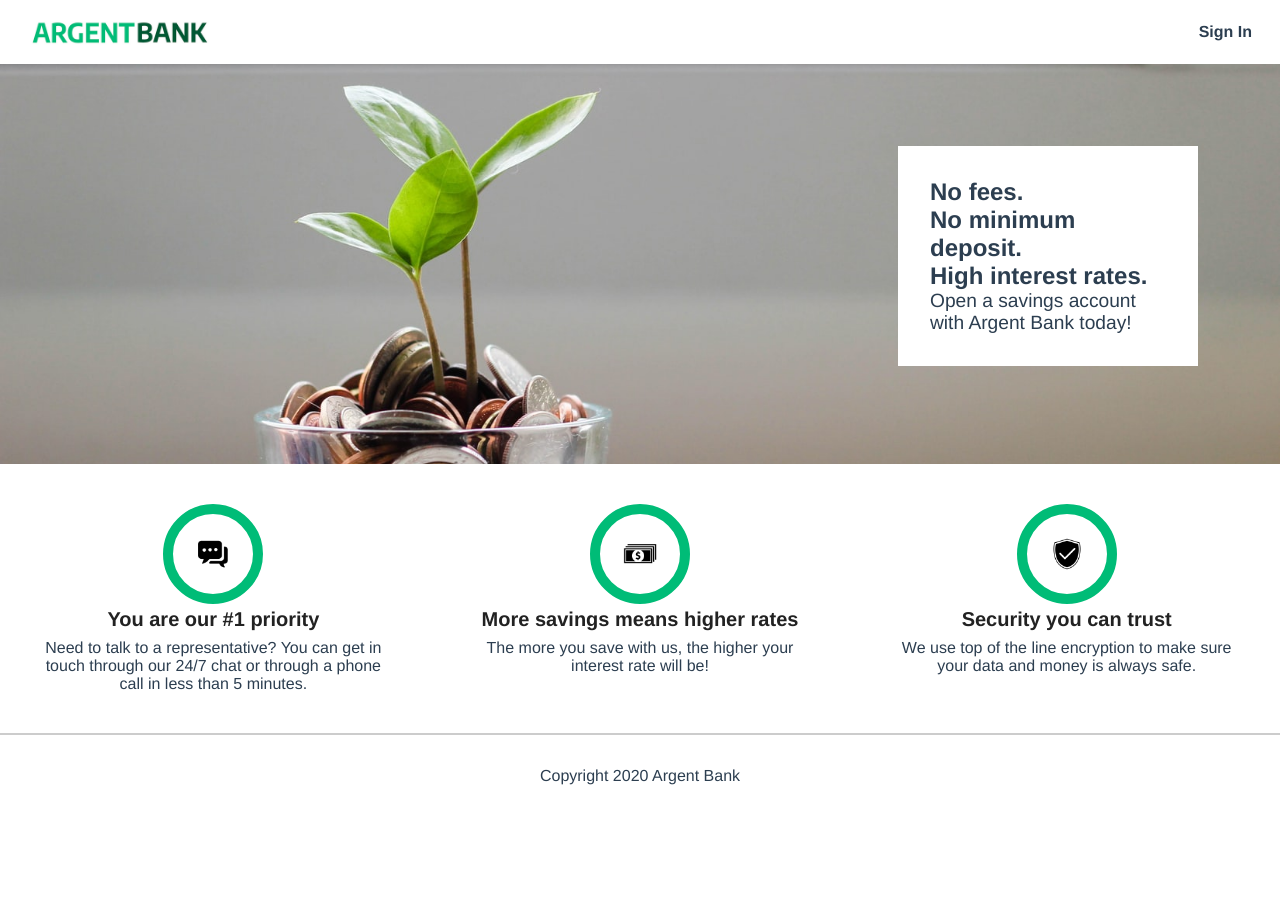
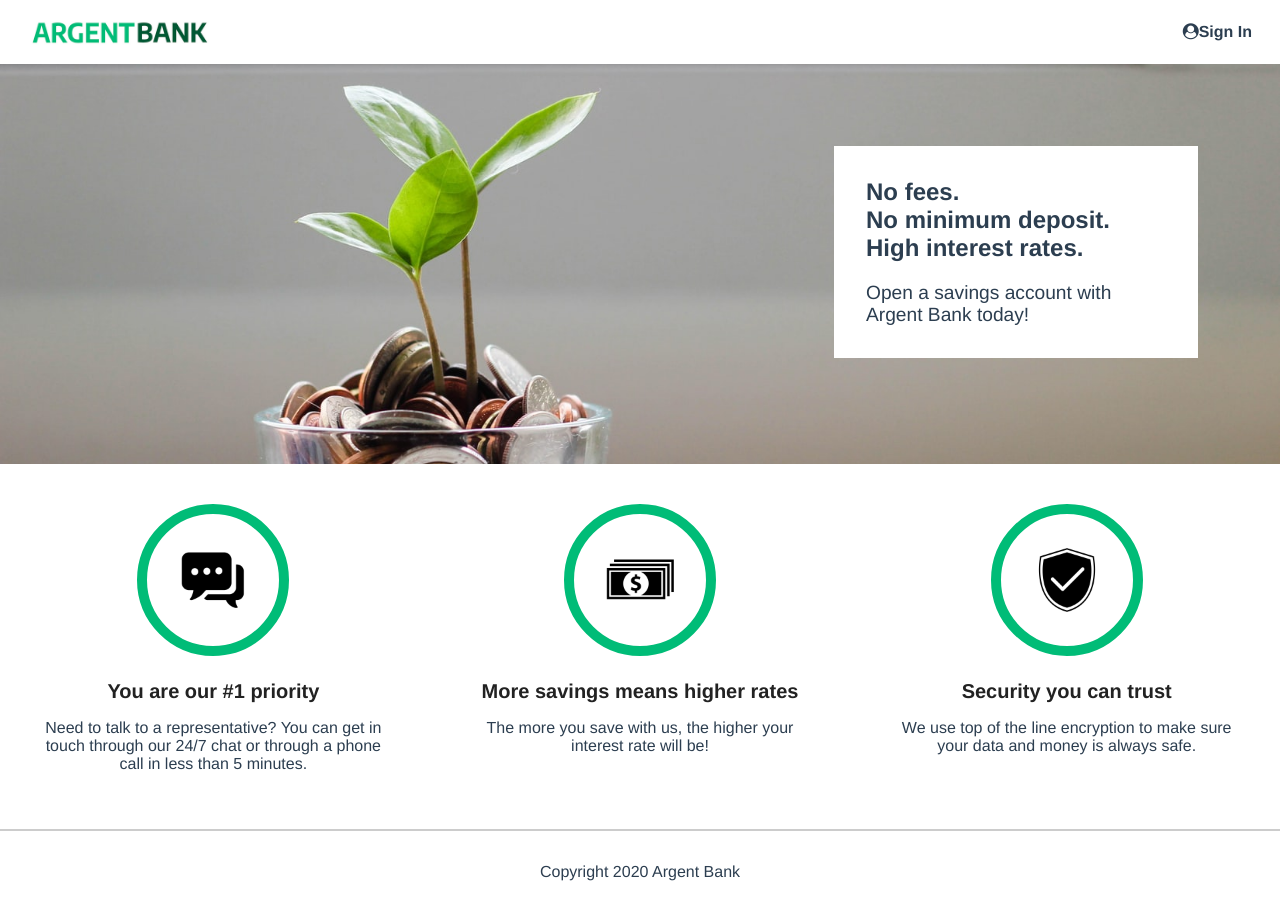
Before and after one commit to manel009/DefnouneManel_13_30032022, a React (Create React App) app in the folder argent-bank/: page / in a window 1280 px wide. Before the commit the page ends 809 px from the top, so only its background shows below. Built offline with nearby package versions, Linux system fonts and the light colour scheme.

Commit message:
UserService

```diff
--- a/argent-bank/public/index.html
+++ b/argent-bank/public/index.html
@@ -11,6 +11,7 @@
     />
     <link rel="apple-touch-icon" href="%PUBLIC_URL%/logo192.png" />
     <link rel="manifest" href="%PUBLIC_URL%/manifest.json" />
+    <link rel="stylesheet" href="https://stackpath.bootstrapcdn.com/font-awesome/4.7.0/css/font-awesome.min.css">
     <title>Argent Bank</title>
   </head>
   <body>
--- a/argent-bank/src/components/App.js
+++ b/argent-bank/src/components/App.js
@@ -6,14 +6,14 @@ import Footer from "./footer/Footer";
 
 function App() {
   return (
-    <div className="App">
+    <>
       <HeaderNav />
     <Routes>
       <Route path="/" element={<Home />}/>
       <Route path="*" element={<Error404 />} />
     </Routes>
     <Footer />
-    </div>
+    </>
   );
 }
 
--- a/argent-bank/src/components/footer/Footer.js
+++ b/argent-bank/src/components/footer/Footer.js
@@ -2,9 +2,9 @@ import React from 'react';
 
 function Footer() {
     return (
-        <footer class="footer">
-        <p class="footer-text">Copyright 2020 Argent Bank</p>
-      </footer>
+        <footer className="footer">
+          <p className="footer-text">Copyright 2020 Argent Bank</p>
+        </footer>
     );
 
 
--- a/argent-bank/src/components/header-nav/HeaderNav.js
+++ b/argent-bank/src/components/header-nav/HeaderNav.js
@@ -3,20 +3,20 @@ import {Link} from 'react-router-dom';
 
 function HeaderNav() {
     return (
-      <nav class="main-nav">
-      <a class="main-nav-logo" href="./index.html">
+      <nav className="main-nav">
+      <a className="main-nav-logo" href="./index.html">
         <img
-          class="main-nav-logo-image"
+          className="main-nav-logo-image"
           src="./img/argentBankLogo.png"
           alt="Argent Bank Logo"
         />
-        <h1 class="sr-only">Argent Bank</h1>
+        <h1 className="sr-only">Argent Bank</h1>
       </a>
       <div>
-        <a class="main-nav-item" href="./sign-in.html">
-          <i class="fa fa-user-circle"></i>
-           <Link to="/signIn"> Sign In</Link>
-        </a>
+        <Link to="/signIn" className="main-nav-item">
+          <i className="fa fa-user-circle"></i>
+           Sign In
+        </Link>
       </div>
     </nav>
     );
--- a/argent-bank/src/components/home/Home.js
+++ b/argent-bank/src/components/home/Home.js
@@ -1,45 +1,55 @@
 import React from "react";
+import{connect} from "react-redux";
 
-export default function Home(){
+const mapStateToProps = state => {
+    return {
+        user : state.user
+    }
+};
+
+function Home(props){
+    console.log(props);
     return (
+        props.user.name ? "true"
+            :
         <main>
-        <div class="hero">
-          <section class="hero-content">
-            <h2 class="sr-only">Promoted Content</h2>
-            <p class="subtitle">No fees.</p>
-            <p class="subtitle">No minimum deposit.</p>
-            <p class="subtitle">High interest rates.</p>
-            <p class="text">Open a savings account with Argent Bank today!</p>
+        <div className="hero">
+          <section className="hero-content">
+            <h2 className="sr-only">Promoted Content</h2>
+            <p className="subtitle">No fees.</p>
+            <p className="subtitle">No minimum deposit.</p>
+            <p className="subtitle">High interest rates.</p>
+            <p className="text">Open a savings account with Argent Bank today!</p>
           </section>
         </div>
-        <section class="features">
-          <h2 class="sr-only">Features</h2>
-          <div class="feature-item">
-            <img src="./img/icon-chat.png" alt="Chat Icon" class="feature-icon" />
-            <h3 class="feature-item-title">You are our #1 priority</h3>
+        <section className="features">
+          <h2 className="sr-only">Features</h2>
+          <div className="feature-item">
+            <img src="./img/icon-chat.png" alt="Chat Icon" className="feature-icon" />
+            <h3 className="feature-item-title">You are our #1 priority</h3>
             <p>
               Need to talk to a representative? You can get in touch through our
               24/7 chat or through a phone call in less than 5 minutes.
             </p>
           </div>
-          <div class="feature-item">
+          <div className="feature-item">
             <img
               src="./img/icon-money.png"
               alt="Chat Icon"
-              class="feature-icon"
+              className="feature-icon"
             />
-            <h3 class="feature-item-title">More savings means higher rates</h3>
+            <h3 className="feature-item-title">More savings means higher rates</h3>
             <p>
               The more you save with us, the higher your interest rate will be!
             </p>
           </div>
-          <div class="feature-item">
+          <div className="feature-item">
             <img
               src="./img/icon-security.png"
               alt="Chat Icon"
-              class="feature-icon"
+              className="feature-icon"
             />
-            <h3 class="feature-item-title">Security you can trust</h3>
+            <h3 className="feature-item-title">Security you can trust</h3>
             <p>
               We use top of the line encryption to make sure your data and money
               is always safe.
@@ -49,3 +59,5 @@ export default function Home(){
       </main>
     );
 }
+
+export default (connect(mapStateToProps))(Home);
--- a/argent-bank/src/index.css
+++ b/argent-bank/src/index.css
@@ -1,3 +1,4 @@
+/*
 *,
  ::before,
  ::after {
@@ -5,6 +6,7 @@
     margin: 0;
     padding: 0;
 }
+*/
 
 code {
   font-family: source-code-pro, Menlo, Monaco, Consolas, 'Courier New',
```
Also changed, not shown: argent-bank/src/services/UserService.js (added, +35 -0 lines), 1 other file (tests, documents, lock files or other folders).
